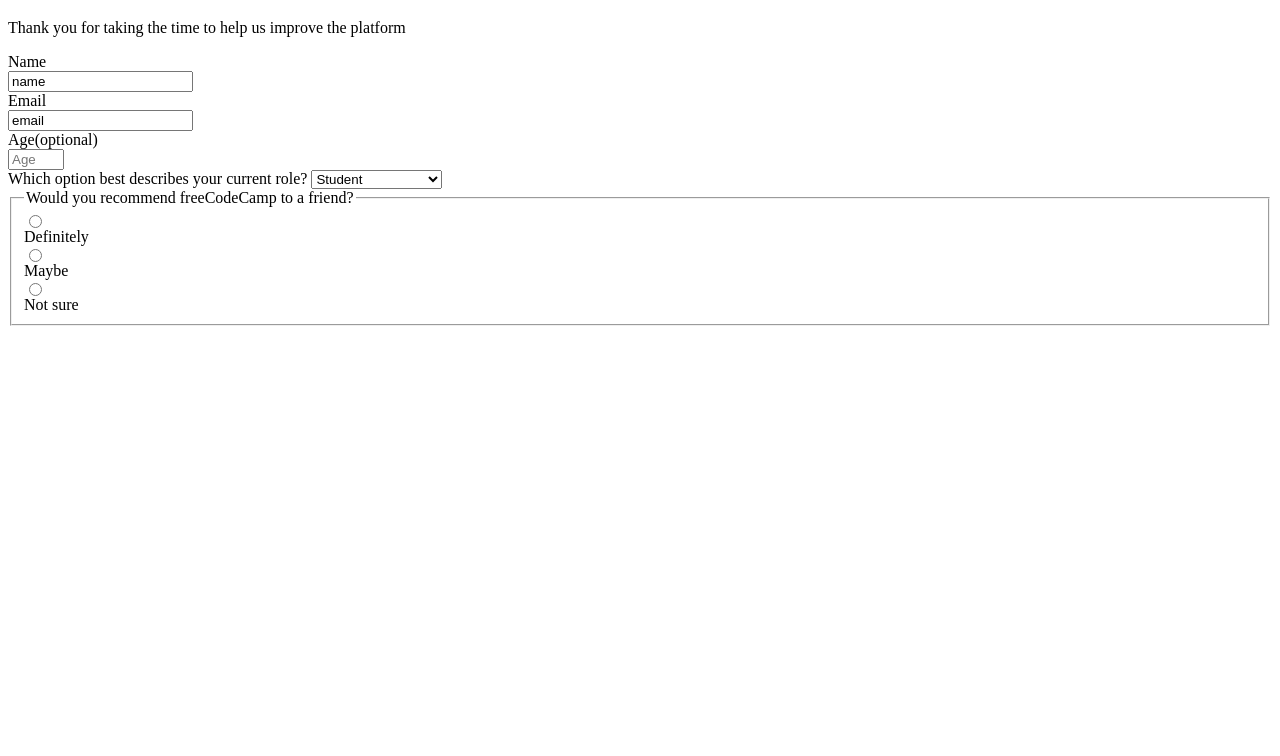
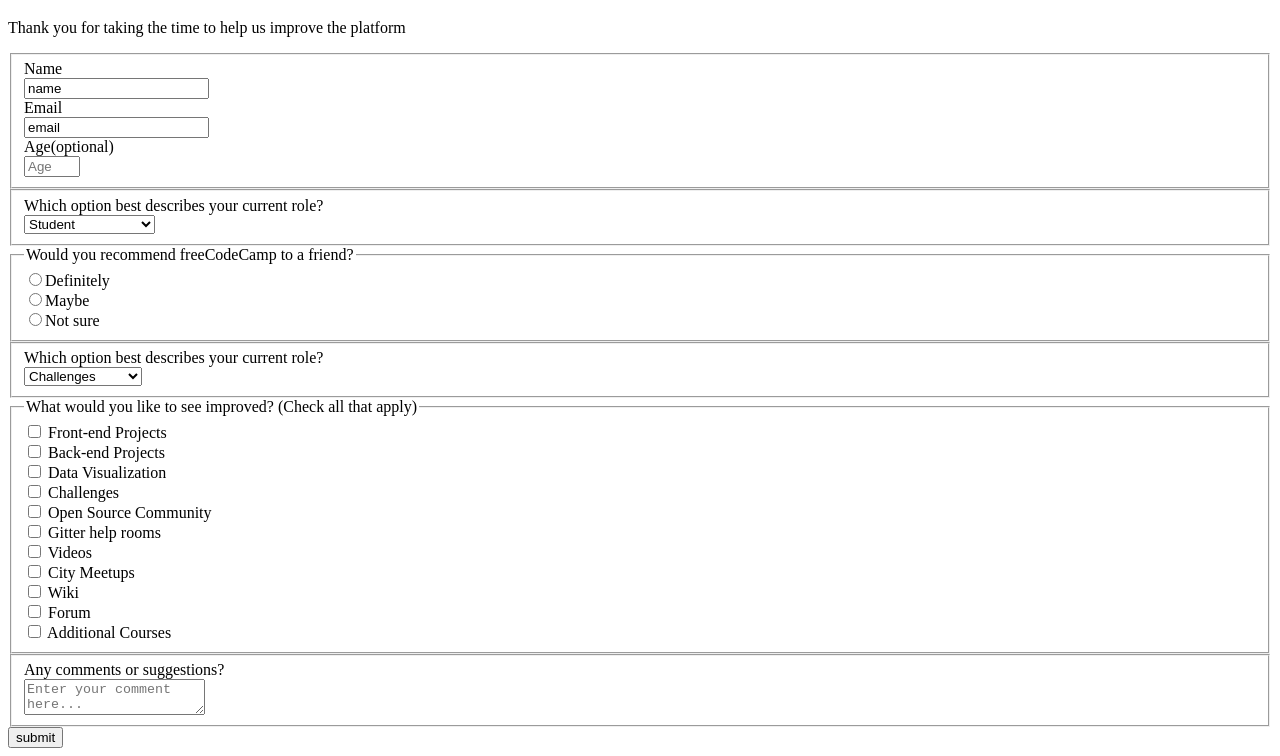
Before and after one commit to Artdwan/Projects, a plain HTML site: page freeCodeCamp Survey Form/index.html in a window 1280 px wide. Shown: the part 61-817 px from the top of the page. Drawn offline with Linux system fonts and the light colour scheme.

Commit message:
остальные формы

```diff
--- a/freeCodeCamp Survey Form/index.html
+++ b/freeCodeCamp Survey Form/index.html
@@ -8,23 +8,26 @@
         <h1 id="title">freeCodeCamp Survey Form</h1>
         <p id="description">Thank you for taking the time to help us improve the platform</p>
         <form id="survey-form">
+            <fieldset>
             <label id="name-label"> Name
                 <input type="text"
                 id="name" placeholder="Enter your name"
-                required value="name">
+                required value="name" class="block">
             </label>
             <label id="email-label"> Email
                 <input type="email"
                 id="email" required placeholder="Enter your email"
-                value="email">
+                value="email" class="block">
             </label>
-            <label id="number-label"> Age(optional)
+            <label id="number-label" class="block"> Age(optional)
                 <input type="number" placeholder="Age"
                  min="10" max="99"
-                value="number" id="number">
+                value="number" id="number" class="block">
             </label>
-            <label> Which option best describes your current role?
-                <select id="dropdown">
+            </fieldset>
+            <fieldset>
+                <label> Which option best describes your current role?
+                <select id="dropdown" class="block">
                     <option value="" disabled>Select current role</option>
                     <option value="student">Student</option>
                     <option value="job">Full Time Job</option>
@@ -33,19 +36,51 @@
                     <option value="other">Other</option>
                 </select>
             </label>
-
-            <fieldset>
-                    <legend>Would you recommend freeCodeCamp to a friend?</legend>
-                <label>
+           </fieldset>
+           <fieldset >
+            <legend>Would you recommend freeCodeCamp to a friend?</legend>
+                <label class="block">
                     <input type="radio" name="recommend" value="Definitely">Definitely
                 </label>
-                <label>
+                <label class="block">
                     <input type="radio" name="recommend" value="maybe">Maybe
                 </label>
-                <label>
+                <label class="block">
                     <input type="radio" name="recommend" value="not-sure">Not sure
                 </label>
             </fieldset>
+            <fieldset >
+                <label> Which option best describes your current role?
+                <select id="dropdown2" class="block">
+                    <option value="" disabled>Select an option</option>
+                    <option value="challenges">Challenges</option>
+                    <option value="progects">Projects</option>
+                    <option value="community">Community</option>
+                    <option value="source">Open Source</option>
+                </select>
+            </label>
+            </fieldset>
+            <fieldset >
+                <legend>What would you like to see improved? (Check all that apply)</legend>
+
+                <label class="block"><input type="checkbox" value="front"> Front-end Projects</label>
+                <label class="block"><input type="checkbox" value="back"> Back-end Projects</label>
+                <label class="block"><input type="checkbox" value="data"> Data Visualization</label>
+                <label class="block"><input type="checkbox" value="challeng"> Challenges</label>
+                <label class="block"><input type="checkbox" value="opensource"> Open Source Community</label>
+                <label class="block"><input type="checkbox" value="helprooms"> Gitter help rooms</label>
+                <label class="block"><input type="checkbox" value="videos"> Videos</label>
+                <label class="block"><input type="checkbox" value="meetups"> City Meetups</label>
+                <label class="block"><input type="checkbox" value="wiki"> Wiki</label>
+                <label class="block"><input type="checkbox" value="forum"> Forum</label>
+                <label class="block"><input type="checkbox" value="courses"> Additional Courses</label>
+            </fieldset>
+            <fieldset >
+                <label> Any comments or suggestions?
+                <textarea class="block" value="comment" placeholder="Enter your comment here..."></textarea>
+            </label>
+            </fieldset>
+            <input type="submit" value="submit" >
         </form>
 
     </body>
--- a/freeCodeCamp Survey Form/styles.css
+++ b/freeCodeCamp Survey Form/styles.css
@@ -1 +1 @@
-input {display: block; }
+.block {display: block;}
```
